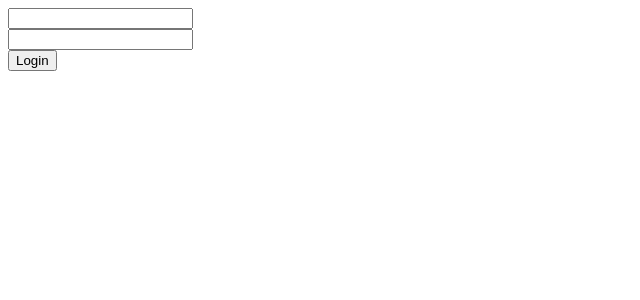
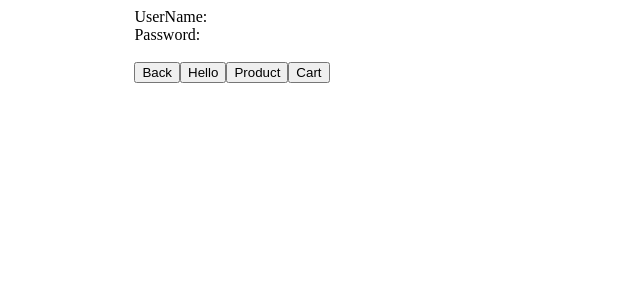
Before and after one commit to leoliu1234/myvue, a Vue app: page /#/dashboard in a window 1280 px wide. Before the commit this address led to /#/. Shown: the top 300 px of the page, without its empty margins (0-640 px from the left). Built offline with nearby package versions, Linux system fonts and the light colour scheme.

Commit message:
Add stylus

```diff
--- a/package.json
+++ b/package.json
@@ -41,6 +41,8 @@
     "rimraf": "^2.6.0",
     "semver": "^5.3.0",
     "shelljs": "^0.7.6",
+    "stylus": "^0.54.5",
+    "stylus-loader": "^3.0.2",
     "uglifyjs-webpack-plugin": "^1.1.1",
     "url-loader": "^0.5.8",
     "vue-loader": "^13.3.0",
--- a/src/pages/Dashboard.vue
+++ b/src/pages/Dashboard.vue
@@ -10,8 +10,8 @@
 </template>
 
 <script>
-import { mapState } from "vuex"
-import UserInfo from '@/components/UserInfo'
+import { mapState } from "vuex";
+import UserInfo from "@/components/UserInfo";
 
 export default {
   computed: {
@@ -20,18 +20,18 @@ export default {
       password: state => state.login.password
     })
   },
-  methods:{
-      back(){
-          this.$router.back();
-      }
+  methods: {
+    back() {
+      this.$router.back();
+    }
   },
-  components:{UserInfo}
+  components: { UserInfo }
 };
 </script>
 
-<style scoped>
-  .dashboard{
-    width:80%;
-    margin: auto;
-  }
+<style lang="stylus" scoped>
+.dashboard {
+  width: 80%;
+  margin: auto;
+}
 </style>
```
Also changed, not shown: 1 other file (tests, documents, lock files or other folders).
